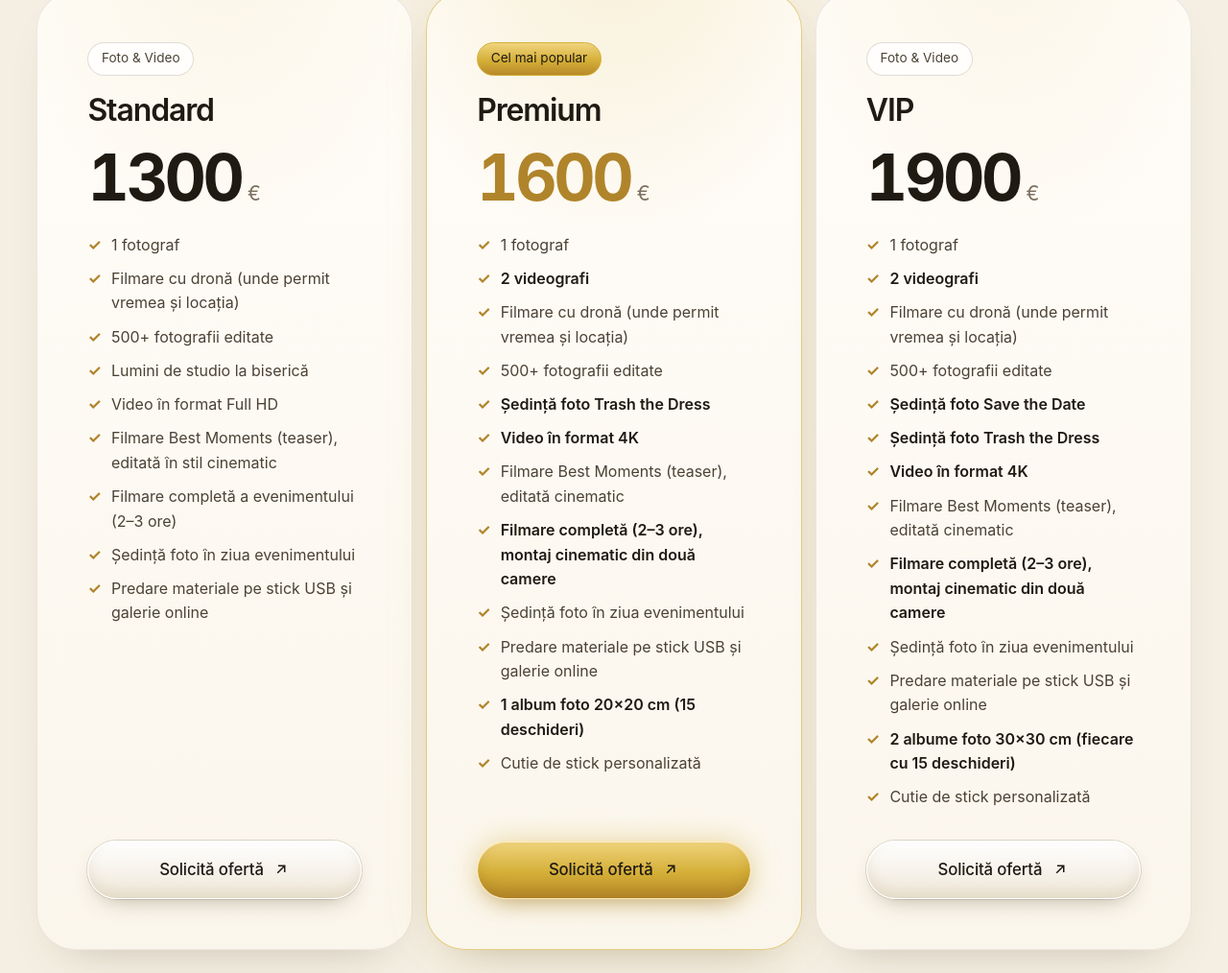
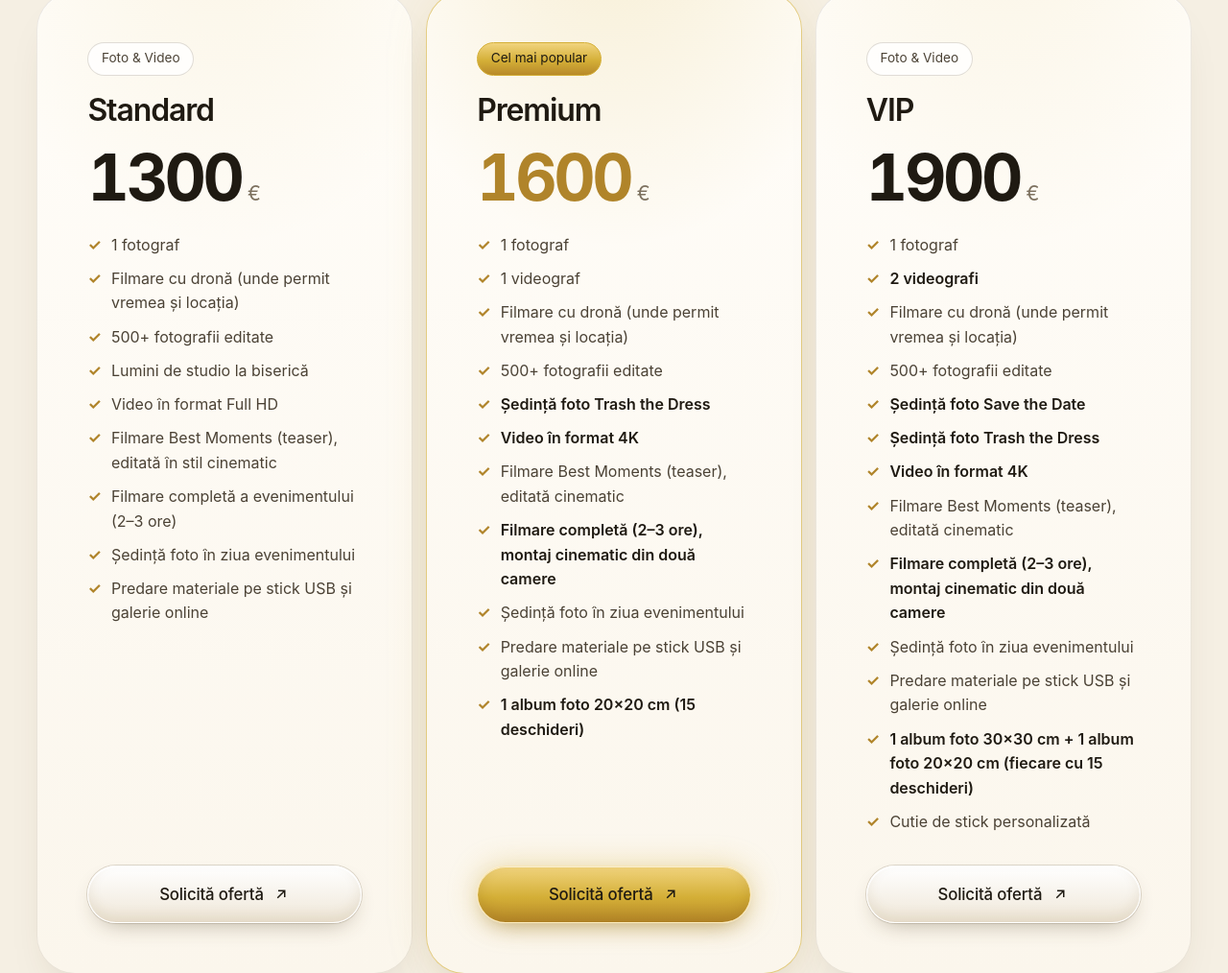
Before and after one commit to AndreiVladu/Alpha-Lens, a plain HTML site: page preturi.html in a window 1280 px wide. Shown: the part 822-1836 px from the top of the page at 96% size. Drawn offline with Linux system fonts and the light colour scheme; a web font is replaced by a local one.

Commit message:
Prețuri nuntă: Premium cu 1 videograf și fără cutie de stick; VIP cu album 30×30 + album 20×20 (#25)
Claude-Session: https://claude.ai/code/session_01DA5zrEeqb5BZizhZMwsDcA

Co-authored-by: Claude <noreply@anthropic.com>

```diff
--- a/preturi.html
+++ b/preturi.html
@@ -129,7 +129,7 @@
           <div class="price"><span class="price-amount">1600</span><span class="price-currency">€</span></div>
           <ul class="features">
             <li>1 fotograf</li>
-            <li><strong>2 videografi</strong></li>
+            <li>1 videograf</li>
             <li>Filmare cu dronă (unde permit vremea și locația)</li>
             <li>500+ fotografii editate</li>
             <li><strong>Ședință foto Trash the Dress</strong></li>
@@ -139,7 +139,6 @@
             <li>Ședință foto în ziua evenimentului</li>
             <li>Predare materiale pe stick USB și galerie online</li>
             <li><strong>1 album foto 20×20 cm (15 deschideri)</strong></li>
-            <li>Cutie de stick personalizată</li>
           </ul>
           <a href="/contact?eveniment=nunta&amp;pachet=Premium" class="btn btn-gold btn-full">Solicită ofertă <svg viewBox="0 0 24 24" fill="none" stroke="currentColor" stroke-width="2" aria-hidden="true"><path d="M7 17L17 7M8 7h9v9"/></svg></a>
         </article>
@@ -159,7 +158,7 @@
             <li><strong>Filmare completă (2–3 ore), montaj cinematic din două camere</strong></li>
             <li>Ședință foto în ziua evenimentului</li>
             <li>Predare materiale pe stick USB și galerie online</li>
-            <li><strong>2 albume foto 30×30 cm (fiecare cu 15 deschideri)</strong></li>
+            <li><strong>1 album foto 30×30 cm + 1 album foto 20×20 cm (fiecare cu 15 deschideri)</strong></li>
             <li>Cutie de stick personalizată</li>
           </ul>
           <a href="/contact?eveniment=nunta&amp;pachet=VIP" class="btn btn-full">Solicită ofertă <svg viewBox="0 0 24 24" fill="none" stroke="currentColor" stroke-width="2" aria-hidden="true"><path d="M7 17L17 7M8 7h9v9"/></svg></a>
```
